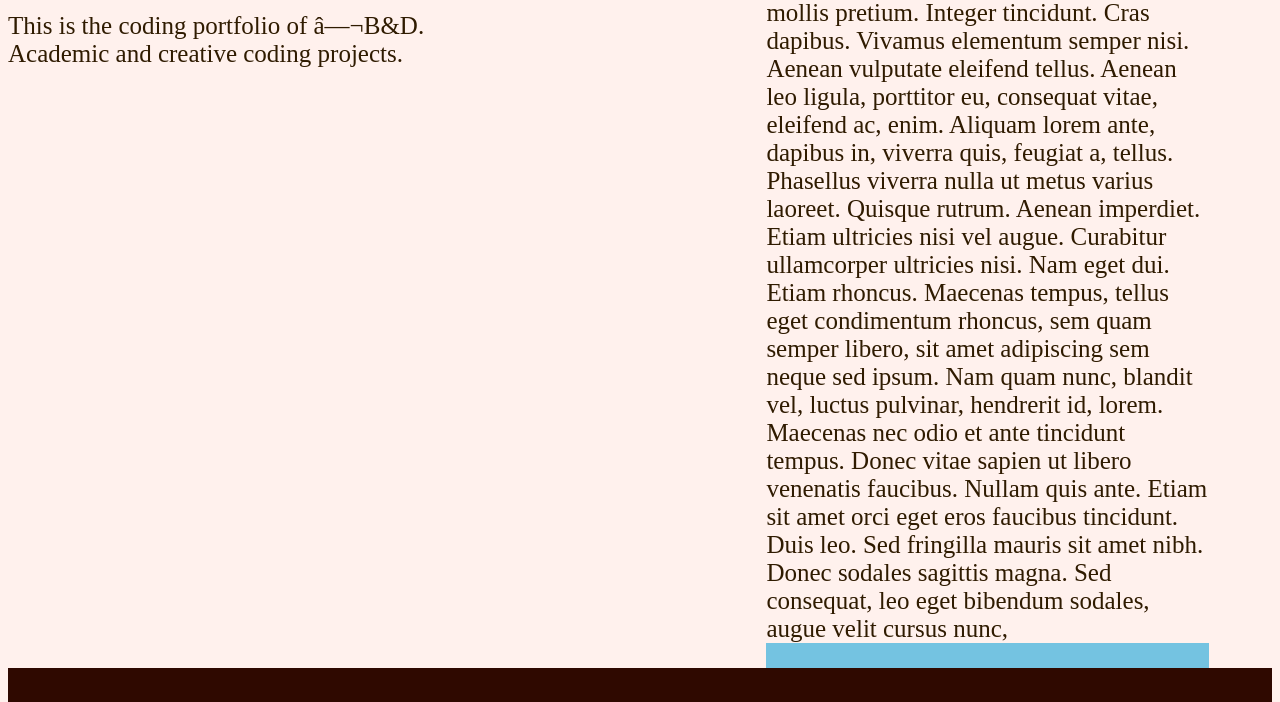
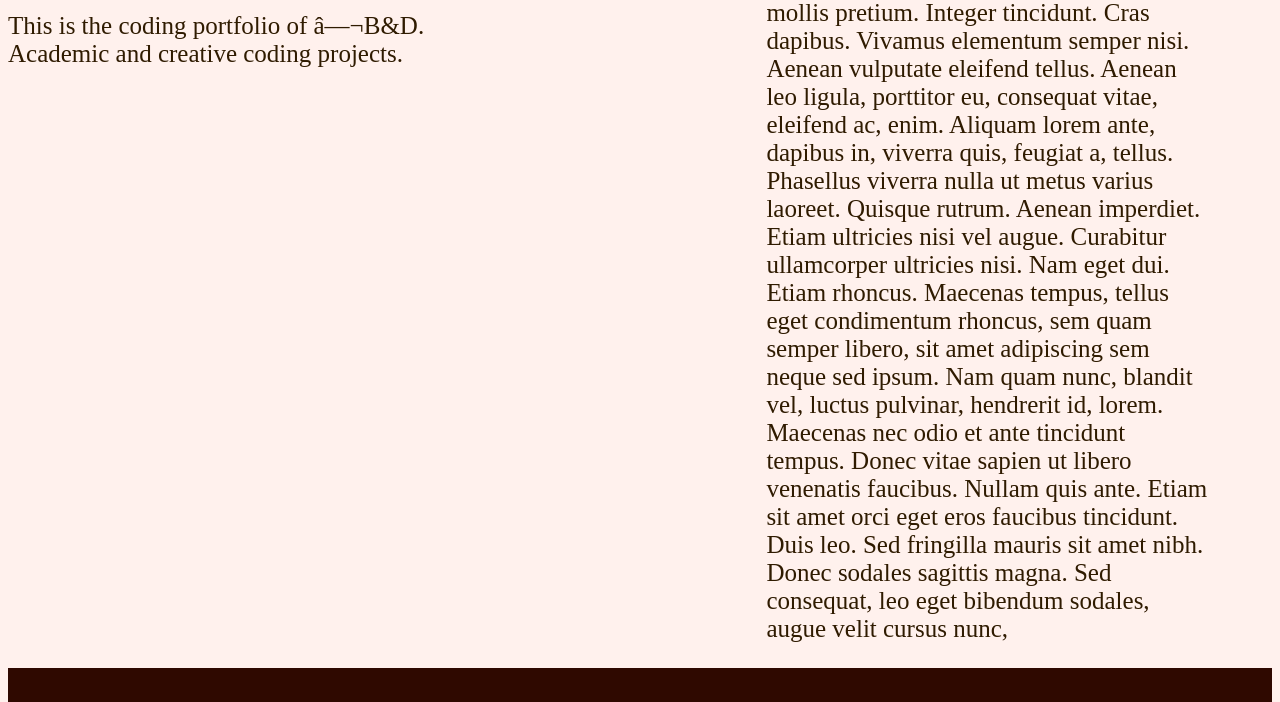
Before and after one commit to TriBandD/tribandd.github.io, a plain HTML site: page index.html in a window 1280 px wide. Shown: the part 659-1361 px from the top of the page. Drawn offline with Linux system fonts and the light colour scheme.

Commit message:
Update index.html

```diff
--- a/index.html
+++ b/index.html
@@ -34,7 +34,7 @@
             <p>[Empty space]</p>
         </div>
 		 		 <!--Column 3 - Projects will go here-->
-		  <div class="column right" style="background-color:#74C3E1;">
+		  <div class="column right" style="background-color: #FFF1ED;">
             <h2>Projects</h2>
             <p>Lorem ipsum dolor sit amet, consectetuer adipiscing elit. Aenean commodo ligula eget dolor. Aenean massa. Cum sociis natoque penatibus et magnis dis parturient montes, nascetur ridiculus mus. Donec quam felis, ultricies nec, pellentesque eu, pretium quis, sem. Nulla consequat massa quis enim. Donec pede justo, fringilla vel,
 				aliquet nec, vulputate eget, arcu. In enim justo, rhoncus ut, imperdiet a, venenatis vitae, justo. Nullam dictum felis eu pede mollis pretium. Integer tincidunt. Cras dapibus. Vivamus elementum semper nisi. Aenean vulputate eleifend tellus. Aenean leo ligula, porttitor eu, consequat vitae, eleifend ac, enim. Aliquam lorem
```
